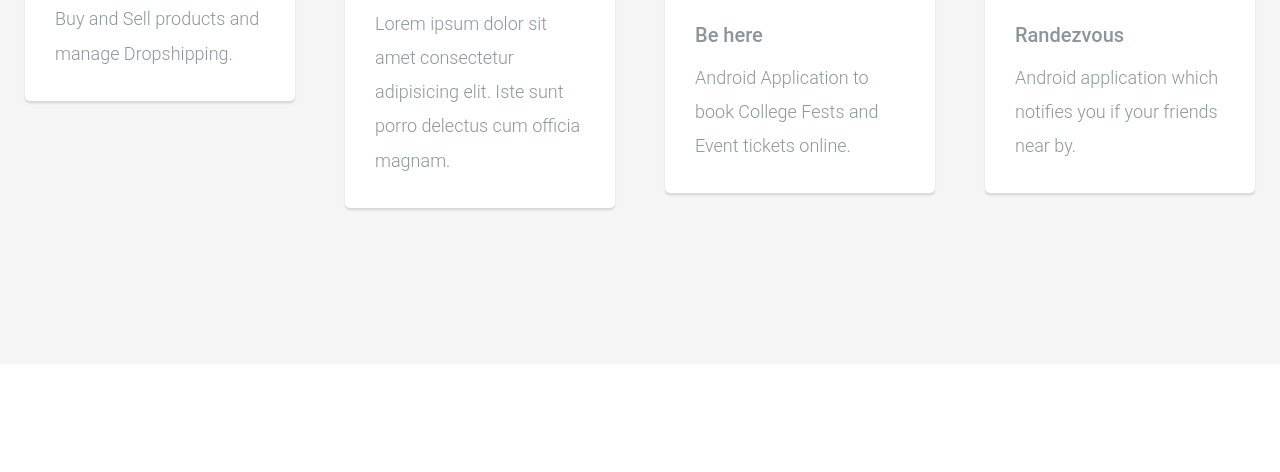
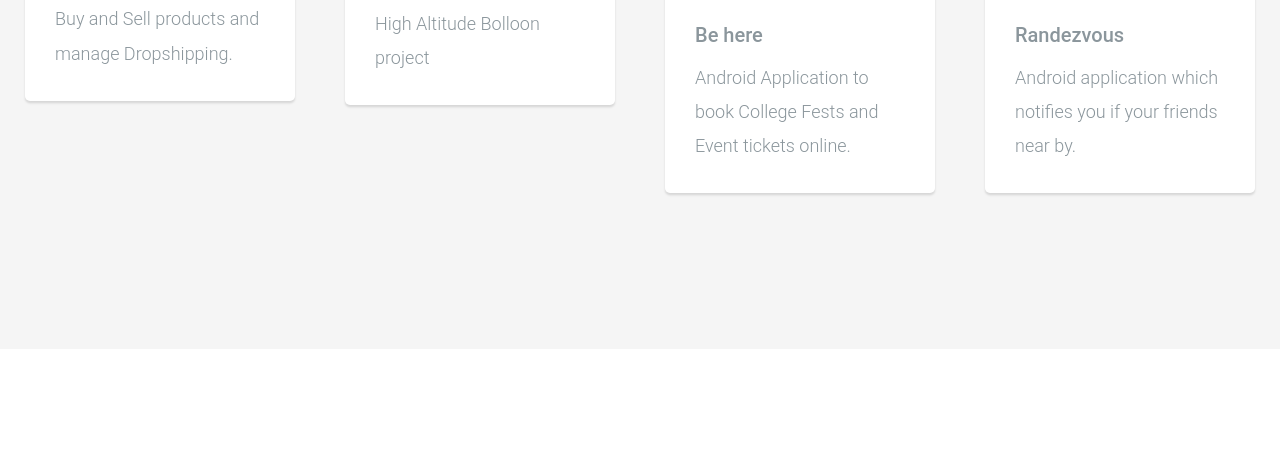
Before and after one commit to mahanthesh0r/mahanthesh0r.github.io, a plain HTML site: page index.html in a window 1280 px wide. Shown: the part 1105-1577 px from the top of the page. Drawn offline with Linux system fonts and the light colour scheme.

Commit message:
Update index.html

```diff
--- a/index.html
+++ b/index.html
@@ -95,7 +95,7 @@
 								<img src="images/white.png" alt="Free HTML5 Bootstrap template" class="img-responsive">
 								<div class="fh5co-card-body">
 									<h3>Nebula</h3>
-									<p>Lorem ipsum dolor sit amet consectetur adipisicing elit. Iste sunt porro delectus cum officia magnam.</p>
+									<p>High Altitude Bolloon project</p>
 								</div>
 							</a>
 						</div>
```
